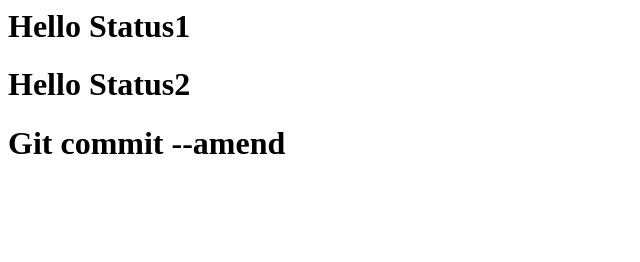
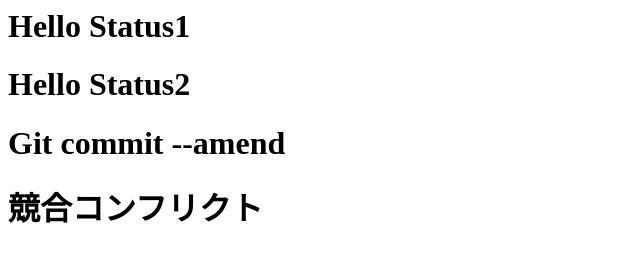
Before and after one commit to ZinMinKyaw/git_tutorial, a plain HTML site: page index.html in a window 1280 px wide. Shown: the whole page, without its empty margins (0-640 px from the left). Drawn offline with Linux system fonts and the light colour scheme.

Commit message:
コンフリクトを追記

```diff
--- a/index.html
+++ b/index.html
@@ -1,3 +1,4 @@
 <h1>Hello Status1</h1>
 <h1>Hello Status2</h1>
 <h1>Git commit --amend</h1>
+<h1>競合コンフリクト</h1>
```
